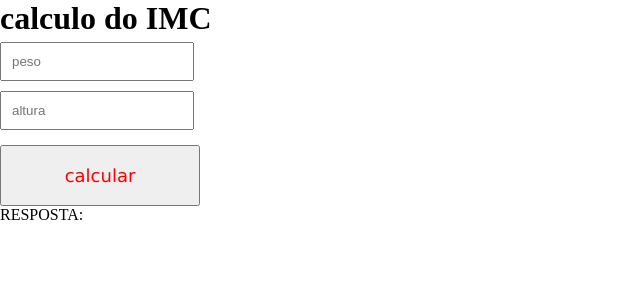
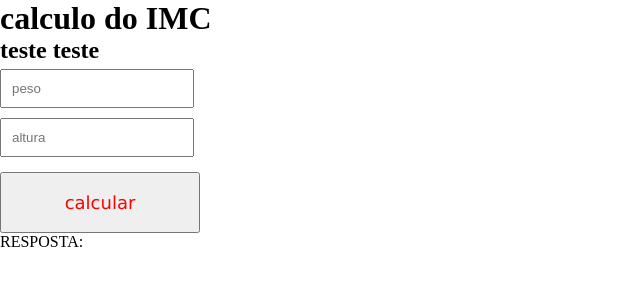
Before and after one commit to lucasop2/aulaimc, a plain HTML site: page index.html in a window 1280 px wide. Shown: the whole page, without its empty margins (0-640 px from the left). Drawn offline with Linux system fonts and the light colour scheme.

Commit message:
Update index.html

```diff
--- a/index.html
+++ b/index.html
@@ -14,6 +14,7 @@
 <body>
 
 <h1>calculo do IMC </h1>
+<h2>teste teste</h2>
 
 
 <div id="caixas">
```
